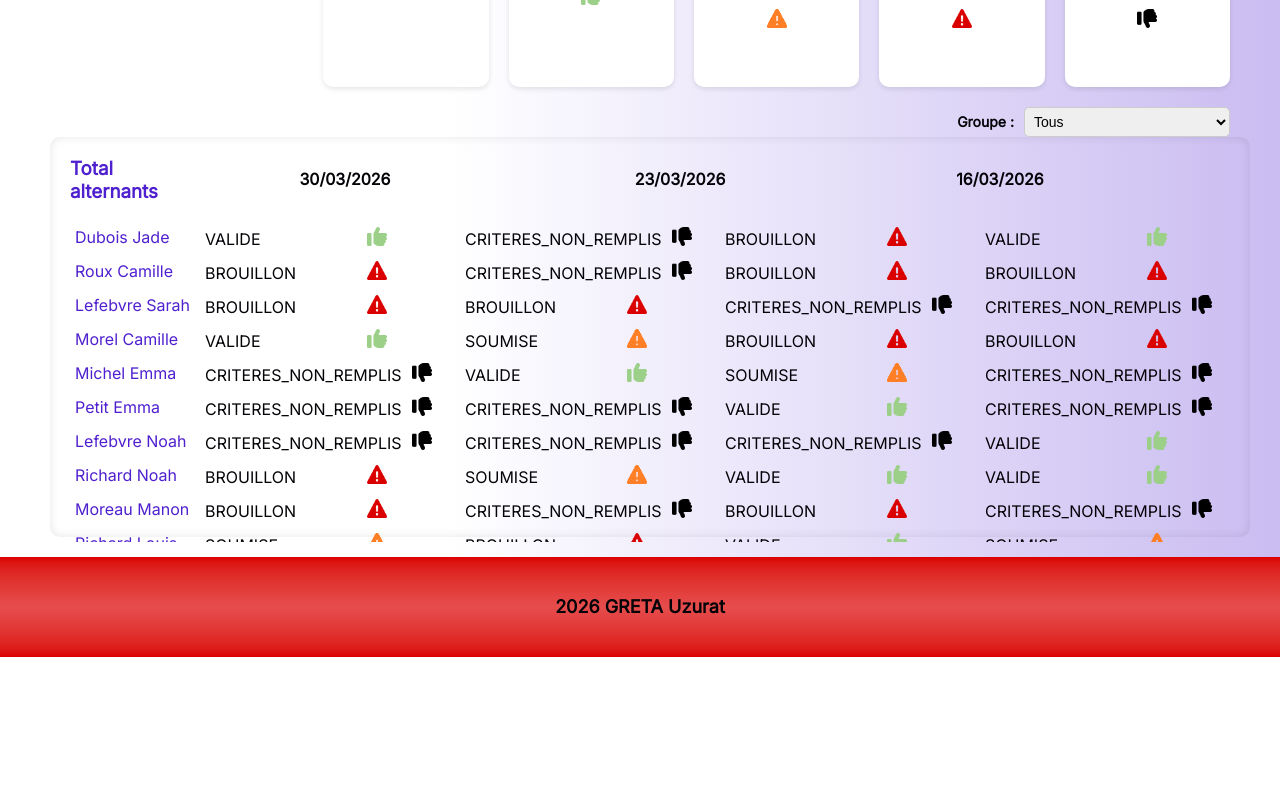
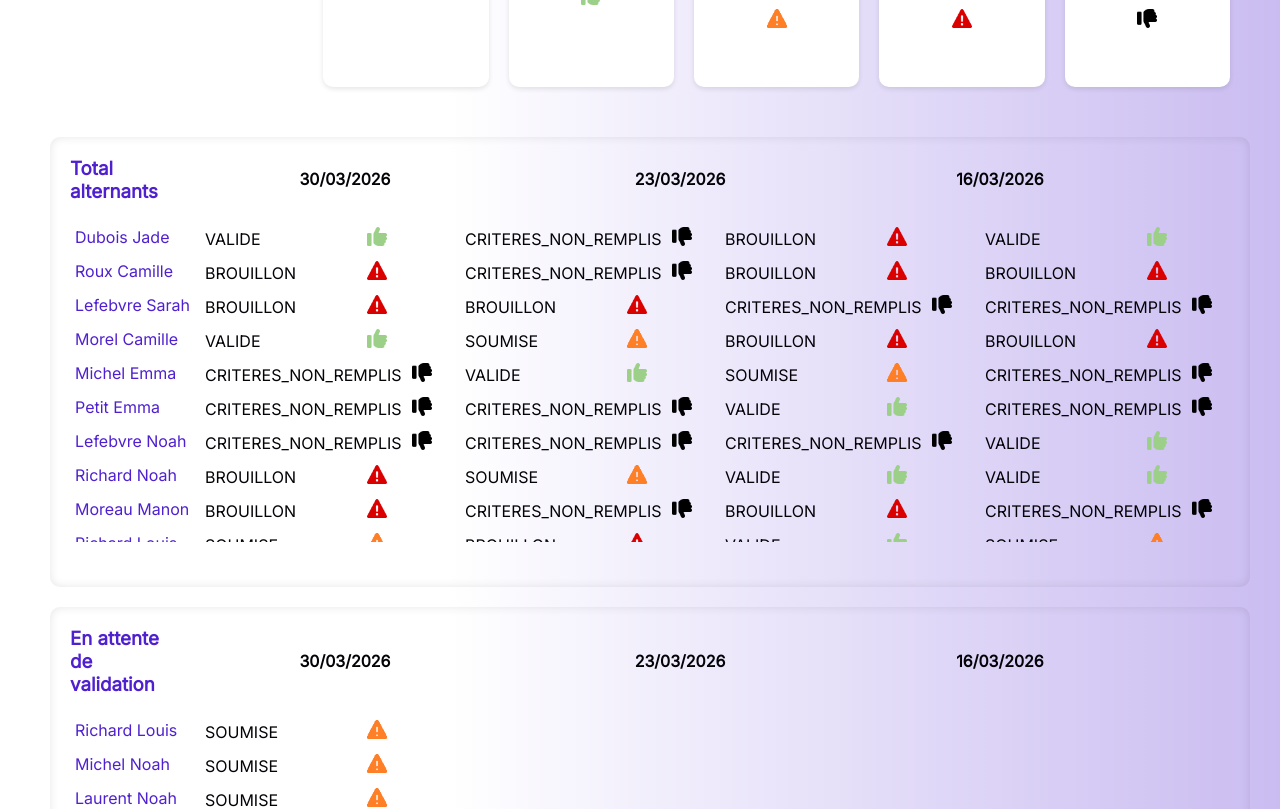
Before and after one commit to paskool87/Projet_GRETA_2, a React app in the folder frontend/: page /BoardAdmin in a window 1280 px wide. Shown: the part 380-1189 px from the top of the page. Before the commit the page ends 1037 px from the top, so only its background shows below. Built offline with nearby package versions, Linux system fonts and the light colour scheme; sample sign-in values are in the browser's storage; the HTML template or start-up script is replaced by a standard one.

Commit message:
la vue globale est fausse

```diff
--- a/frontend/src/pages/BoardAdmin/BoardAdmin.scss
+++ b/frontend/src/pages/BoardAdmin/BoardAdmin.scss
@@ -1,6 +1,7 @@
 .board-admin {
   &-main {
     margin-top: 50px;
+    position: relative;
 
     &-global {
       display: flex;
@@ -60,7 +61,9 @@
         text-align: center;
       }
     }
-
+    &-lists {
+      display: flex;
+      flex-wrap: wrap;
       &-list {
         width: 100%;
         box-shadow: inset 0 0 10px rgba(0, 0, 0, 0.1);
@@ -69,12 +72,12 @@
         position: relative;
         margin-bottom: 20px;
         margin-right: 50px;
-      height: 400px;
+        height: 450px;
 
         &-header {
           width: 90%;
           display: grid;
-        grid-template-columns: 100px 350px 320px 320px 340px ;
+          grid-template-columns: 100px 350px 320px 320px 340px;
           align-items: center;
           font-weight: bold;
 
@@ -85,7 +88,6 @@
 
           & p {
             text-align: center;
-
           }
         }
 
@@ -109,6 +111,8 @@
               & a {
                 color: var(--color-secondary);
                 text-decoration: none;
+              }
+            }
           }
         }
       }
@@ -137,7 +141,6 @@
     }
   }
 }
-}
 
 .fiche-date {
   display: flex;
--- a/frontend/src/pages/BoardAdmin/index.jsx
+++ b/frontend/src/pages/BoardAdmin/index.jsx
@@ -7,11 +7,9 @@ import Button from "../../components/Button/Button";
 import GetLastWeek from "../../components/GetLastWeek/GetLastWeek";
 import StatusIcons from "../../components/StatusIcons/StatusIcons";
 
-
 import useLastMondays from "../../hooks/useLastMondays";
 import useFetch from "../../hooks/useFetch";
 import { BASE_URL } from "../../config";
-
 
 import { FakeApi_fiche } from "../../Datas/FakeApi_fiche"; // Importez les données factices
 import alternants from "../../Datas/MakeAlternants"; // Importez les données factices
@@ -100,8 +98,16 @@ function BoardAdmin() {
       .filter(mapping[titre]).length;
   };
 
-  const dataFiltree = listeAlternants.filter((item) => {
-    const matchStatut = mapping[filtre](item);
+  const dataFiltreeTotal = listeAlternants.filter((item) => {
+    const matchStatut = mapping["Total alternants"](item);
+    const matchGroupe =
+      groupe === "Tous" ||
+      parseInt(item.formationId, 10) === parseInt(groupe, 10);
+    return matchStatut && matchGroupe;
+  });
+
+  const dataFiltreeAttente = listeAlternants.filter((item) => {
+    const matchStatut = mapping["En attente de validation"](item);
     const matchGroupe =
       groupe === "Tous" ||
       parseInt(item.formationId, 10) === parseInt(groupe, 10);
@@ -120,7 +126,6 @@ function BoardAdmin() {
         <PrincipalTitle />
 
         <div className="board-admin-main">
-
           {/* vue globale semaine précédente */}
           <div className="board-admin-main-global">
             <GetLastWeek />
@@ -129,7 +134,19 @@ function BoardAdmin() {
               <div key={index} className="board-admin-main-global-item">
                 <h3>{titre}</h3>
                 <p>{getCount(titre)}</p>
-                <StatusIcons status={titre === "Fiche validée" ? "VALIDE" : titre === "En attente de validation" ? "SOUMISE" : titre === "Fiches non remplies" ? "BROUILLON" : titre === "Critères non remplis" ? "CRITERES_NON_REMPLIS" : null} />
+                <StatusIcons
+                  status={
+                    titre === "Fiche validée"
+                      ? "VALIDE"
+                      : titre === "En attente de validation"
+                      ? "SOUMISE"
+                      : titre === "Fiches non remplies"
+                      ? "BROUILLON"
+                      : titre === "Critères non remplis"
+                      ? "CRITERES_NON_REMPLIS"
+                      : null
+                  }
+                />
               </div>
             ))}
           </div>
@@ -167,18 +184,20 @@ function BoardAdmin() {
           </div>
                 */}
           {/* LISTE */}
-          <div className="board-admin-main-list">
-            <div className="board-admin-main-list-header">
-              <h3>{filtre}</h3>
+
+          <div className="board-admin-main-lists">
+            <div className="board-admin-main-lists-list">
+              <div className="board-admin-main-lists-list-header">
+                <h3>Total alternants</h3>
 
                 <p>{lastMondays[0]}</p>
                 <p>{lastMondays[1]}</p>
                 <p>{lastMondays[2]}</p>
                 <p>{lastMondays[3]}</p>
               </div>
-            <div className="board-admin-main-list-content">
+              <div className="board-admin-main-lists-list-content">
                 <ul>
-                {dataFiltree.map((alt) => (
+                  {dataFiltreeTotal.map((alt) => (
                     <li key={alt.alternantId}>
                       <Link
                         to={`/FicheAlternant/${alt.alternantId}`}
@@ -191,7 +210,6 @@ function BoardAdmin() {
                         <>
                           <div key={i} className="fiche-date">
                             <span key={i} className="fiche-badge">
-
                               {f.status}
                             </span>
 
@@ -205,14 +223,52 @@ function BoardAdmin() {
                   ))}
                 </ul>
               </div>
+            </div>
+            <div className="board-admin-main-lists-list">
+              <div className="board-admin-main-lists-list-header">
+                <h3>En attente de validation</h3>
+
+                <p>{lastMondays[0]}</p>
+                <p>{lastMondays[1]}</p>
+                <p>{lastMondays[2]}</p>
+                <p>{lastMondays[3]}</p>
+              </div>
+              <div className="board-admin-main-lists-list-content">
+                <ul>
+                  {dataFiltreeAttente.map((alt) => (
+                    <li key={alt.alternantId}>
+                      <Link
+                        to={`/FicheAlternant/${alt.alternantId}`}
+                        onClick={saveLocation}
+                      >
+                        {alt.nom} {alt.prenom}
+                      </Link>
+
+
+                        <>
+                          <div  className="fiche-date">
+                            <span  className="fiche-badge">
+                              {alt.last4FichesAlternant[0]?.status || "N/A"}
+                            </span>
+
+                            <span>
+                              <StatusIcons status={alt.last4FichesAlternant[0]?.status} />
+                            </span>
+                          </div>
+                        </>
+
+                    </li>
+                  ))}
+                </ul>
+              </div>
+            </div>
+          </div>
+
           {/* FILTRE GROUPE */}
-            <div className="board-admin-main-list-filter">
+          <div className="board-admin-main-filter">
             <label>Groupe :</label>
 
-              <select
-                value={groupe}
-                onChange={(e) => setGroupe(e.target.value)}
-              >
+            <select value={groupe} onChange={(e) => setGroupe(e.target.value)}>
               {groupes.map((g, index) => (
                 <option key={index} value={g}>
                   {g}
@@ -222,7 +278,6 @@ function BoardAdmin() {
           </div>
         </div>
       </div>
-      </div>
     </>
   );
 }
```
Lines whose indentation alone changed are shown as unchanged.
